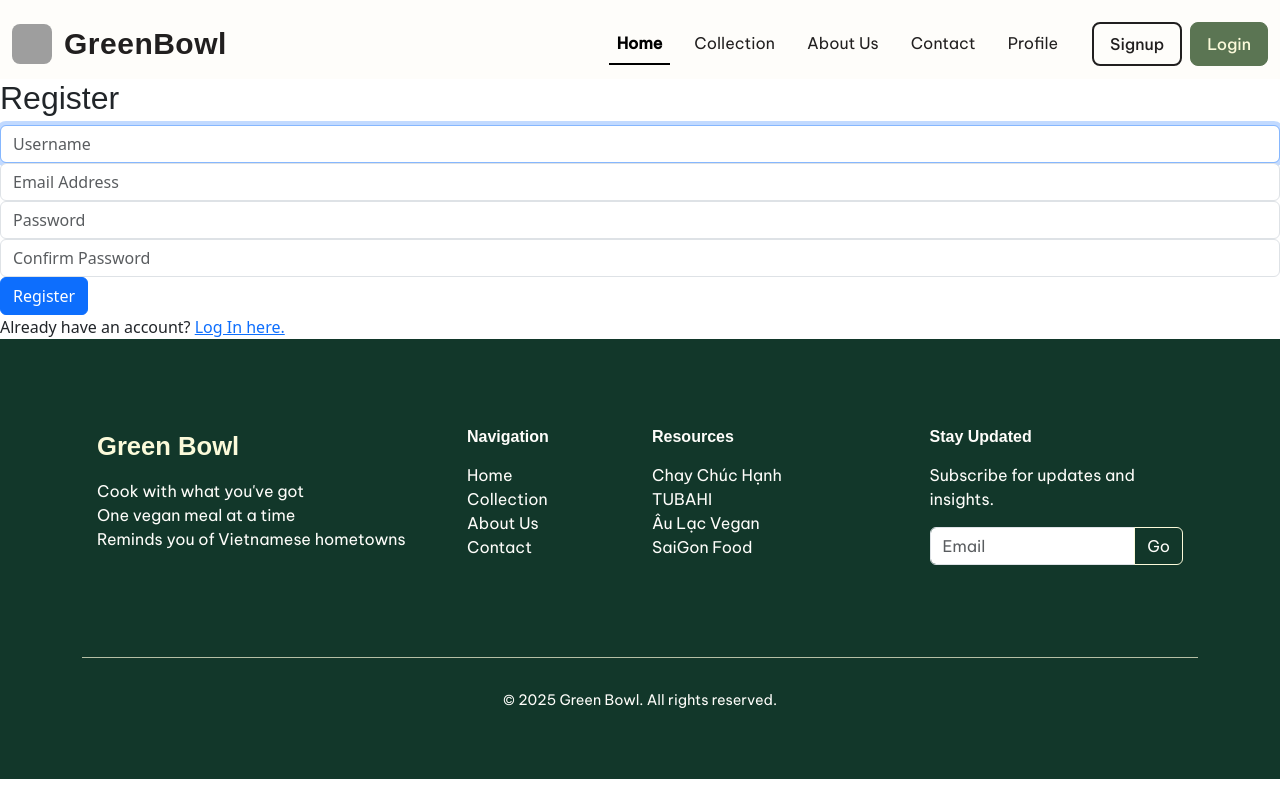
After one commit to Bach2011/recipe, a Django app: page /register in a window 1280 px wide. The commit adds this page. Run offline with Django 5.2, Linux system fonts and the light colour scheme; some web fonts are replaced; grey boxes are pictures that could not be loaded.

Commit message:
add pages

```diff
--- /dev/null
+++ b/recipe/templates/recipe/layout.html
@@ -0,0 +1,140 @@
+{% load static %}
+<!DOCTYPE html>
+<html lang="en">
+  <head>
+    <title>Landing page - {% block title %}{% endblock %}</title>
+    <link rel="stylesheet" href="{% static 'recipe/greenbowlstyle.css' %}">
+    <link
+      href="https://cdn.jsdelivr.net/npm/bootstrap@5.3.2/dist/css/bootstrap.min.css"
+      rel="stylesheet"
+    >
+    <meta name="viewport" content="width=device-width, initial-scale=1.0">
+    <meta charset="utf-8">
+  </head>
+
+  <body>
+    <header>
+      <!--Navbar-->
+      <nav class="navbar navbar-expand-lg greenbowl-navbar pt-3">
+        <div class="container-fluid">
+
+          <a class="navbar-brand" href="landingpage.html">
+            <img
+              src="./images/saladbowl.webp"
+              alt="GreenBowl Logo"
+              width="40"
+              height="40"
+              class="brand-logo"
+            >
+            <span class="brand-text">GreenBowl</span>
+          </a>
+
+          <!-- Toggler -->
+          <button
+            class="navbar-toggler"
+            type="button"
+            data-bs-toggle="collapse"
+            data-bs-target="#navbarNavAltMarkup"
+          >
+            <span class="navbar-toggler-icon"></span>
+          </button>
+
+          <!-- Nav Items -->
+          <div class="collapse navbar-collapse" id="navbarNavAltMarkup">
+            <div class="navbar-nav ms-auto">
+              <ul class="nav nav-underline">
+                <li class="nav-item">
+                  <a class="nav-link active" aria-current="page" href="{% url 'index' %}">Home</a>
+                </li>
+                <li class="nav-item">
+                  <a class="nav-link" href="collection-draft.html">Collection</a>
+                </li>
+                <li class="nav-item">
+                  <a class="nav-link" href="aboutus.html">About Us</a>
+                </li>
+                <li class="nav-item">
+                  <a class="nav-link" href="contact.html">Contact</a>
+                </li>
+                <li class="nav-item">
+                  <a class="nav-link" href="{% url 'profile' user.id %}">Profile</a>
+                </li>
+              </ul>
+            </div>
+          </div>
+
+          <!-- Right Side -->
+        {% if not user.is_authenticated %}
+          <form class="d-flex nav-form ms-3">
+            <button type="button" class="btn signup-btn btn-outline-secondary" onclick="window.location = `{% url 'register'%}`">Signup</button>
+            <button class="btn login-btn btn-primary" onclick="window.location = `{% url 'login' %}`">Login</button>
+          </form>
+        {% endif %}
+        </div>
+      </nav>
+    </header>
+    <div class="body">
+        {% block body %}
+        {% endblock %}
+    <!--Footer-->
+    <footer>
+      <div class="container">
+        <div class="row">
+
+          <!-- Logo / About -->
+          <div class="col-lg-4 col-md-6 mb-4">
+            <div class="footer-logo">Green Bowl</div>
+            <p>
+              Cook with what you've got<br>
+              One vegan meal at a time <br>
+              Reminds you of Vietnamese hometowns
+            </p>
+          </div>
+
+          <!-- Navigation -->
+          <div class="col-lg-2 col-md-6 mb-4">
+            <h6 class="fw-bold mb-3">Navigation</h6>
+            <ul class="list-unstyled">
+              <li><a href="landingpage.html">Home</a></li>
+              <li><a href="collection.html">Collection</a></li>
+              <li><a href="aboutus.html">About Us</a></li>
+              <li><a href="contact.html">Contact</a></li>
+            </ul>
+          </div>
+
+          <!-- Resources -->
+          <div class="col-lg-3 col-md-6 mb-4">
+            <h6 class="fw-bold mb-3">Resources</h6>
+            <ul class="list-unstyled">
+              <li><a href="https://chaychuchanh.com/">Chay Chúc Hạnh</a></li>
+              <li><a href="https://tubahi.com/">TUBAHI</a></li>
+              <li><a href="https://aulac-vegan.com/en/">Âu Lạc Vegan</a></li>
+              <li><a href="https://www.sgfoods.com.vn/">SaiGon Food</a></li>
+            </ul>
+          </div>
+
+          <!-- Newsletter -->
+          <div class="col-lg-3 col-md-6 mb-4">
+            <h6 class="fw-bold mb-3">Stay Updated</h6>
+            <p>Subscribe for updates and insights.</p>
+            <form>
+              <div class="input-group mb-3">
+                <input type="text" class="form-control" placeholder="Email" aria-label="Recipient’s username" aria-describedby="button-addon3">
+                <button class="btn btn-outline-secondary" type="button" id="button-addon3">Go</button>
+              </div>
+            </form>
+          </div>
+
+        </div>
+
+        <div class="footer-divider"></div>
+
+        <div class="footer-bottom">
+          © 2025 Green Bowl. All rights reserved.
+        </div>
+      </div>
+    </footer>
+
+    <!-- Bootstrap JS (required) -->
+    <script src="https://cdn.jsdelivr.net/npm/bootstrap@5.3.2/dist/js/bootstrap.bundle.min.js"></script>
+    </div>
+</body>
--- /dev/null
+++ b/recipe/templates/recipe/register.html
@@ -0,0 +1,29 @@
+{% extends "recipe/layout.html" %}
+
+{% block body %}
+
+    <h2>Register</h2>
+
+    {% if message %}
+        <div>{{ message }}</div>
+    {% endif %}
+
+    <form action="{% url 'register' %}" method="post">
+        {% csrf_token %}
+        <div class="form-group">
+            <input class="form-control" autofocus type="text" name="username" placeholder="Username">
+        </div>
+        <div class="form-group">
+            <input class="form-control" type="email" name="email" placeholder="Email Address">
+        </div>
+        <div class="form-group">
+            <input class="form-control" type="password" name="password" placeholder="Password">
+        </div>
+        <div class="form-group">
+            <input class="form-control" type="password" name="confirmation" placeholder="Confirm Password">
+        </div>
+        <input class="btn btn-primary" type="submit" value="Register">
+    </form>
+
+    Already have an account? <a href="{% url 'login' %}">Log In here.</a>
+{% endblock %}
--- a/recipe/urls.py
+++ b/recipe/urls.py
@@ -4,5 +4,9 @@ from django.urls import path
 from . import views
 
 urlpatterns = [
-    path("" , views.index, name="index")
+    path("" , views.index, name="index"),
+    path("login", views.login_view, name="login"),
+    path("register", views.register, name="register"),
+    path("recipe/<int:id>", views.recipe, name="recipe"),
+    path("profile/<int:id>", views.profile, name="profile")
 ]
--- a/recipe/views.py
+++ b/recipe/views.py
@@ -3,6 +3,7 @@ from django.http import HttpResponse, HttpResponseRedirect
 from django.shortcuts import render
 from django.urls import reverse
 from .models import User, Ingridient, Recipe
+from django.db import IntegrityError
 from django.contrib.auth import authenticate, login, logout
 # Create your views here.
 def index(request):
@@ -23,3 +24,56 @@ def recipes(request):
         pass
 def recipe(request):
     pass
+
+
+def login_view(request):
+    if request.method == "POST":
+
+        # Attempt to sign user in
+        username = request.POST.get("username")
+        password = request.POST.get("password")
+        user = authenticate(request, username=username, password=password)
+
+        # Check if authentication successful
+        if user is not None:
+            login(request, user)
+            return HttpResponseRedirect(reverse("index"))
+        else:
+            return render(request, "recipe/login.html", {
+                "message": "Invalid username and/or password."
+            })
+    else:
+        return render(request, "recipe/login.html")
+
+
+def logout_view(request):
+    logout(request)
+    return HttpResponseRedirect(reverse("index"))
+def register(request):
+    if request.method == "POST":
+        username = request.POST.get("username")
+        email = request.POST.get("email")
+
+        # Ensure password matches confirmation
+        password = request.POST.get("password")
+        confirmation = request.POST.get("confirmation")
+        if password != confirmation:
+            return render(request, "recipe/register.html", {
+                "message": "Passwords must match."
+            })
+
+        # Attempt to create new user
+        try:
+            user = User.objects.create_user(username, email, password)
+            user.save()
+        except IntegrityError:
+            return render(request, "recipe/register.html", {
+                "message": "Username already taken."
+            })
+        login(request, user)
+        return HttpResponseRedirect(reverse("index"))
+    else:
+        return render(request, "recipe/register.html")
+def profile(request, id):
+    recipe_saved = User.objects.get(id=id).saved.all()
+    return render(request, "recipe/profile.html", {"recipes":recipe_saved})
```
Also changed, not shown: recipe/models.py (+5 -4 lines), recipe/templates/recipe/landingpage.html (+4 -136 lines), recipe/templates/recipe/login.html (added, +24 -0 lines), recipe/templates/recipe/profile.html (added, +11 -0 lines), recipe/templates/recipe/recipe.html (added, +8 -0 lines), db.sqlite3, recipe/migrations/0003_remove_recipe_created_by_user_saved.py (added).
